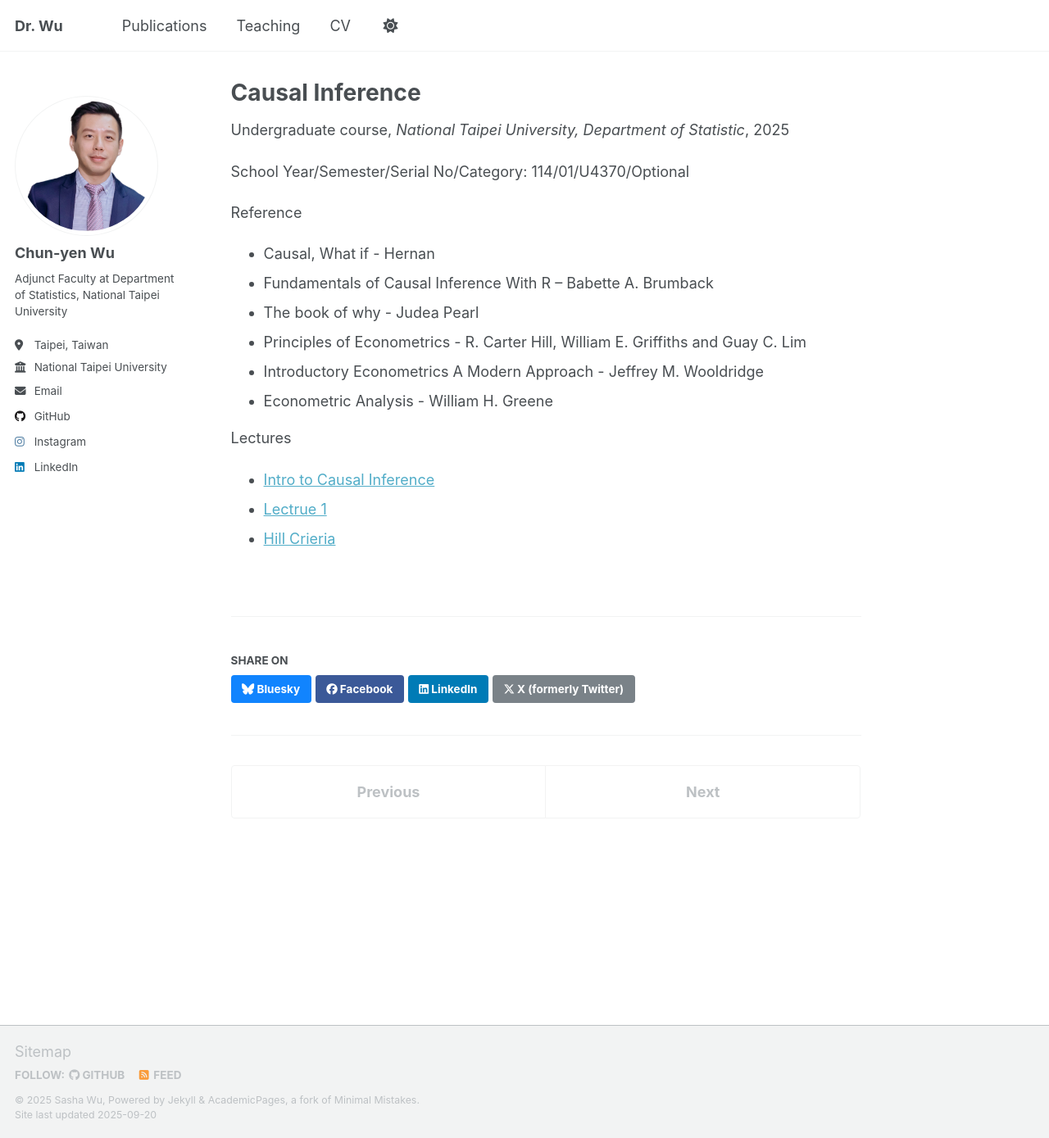
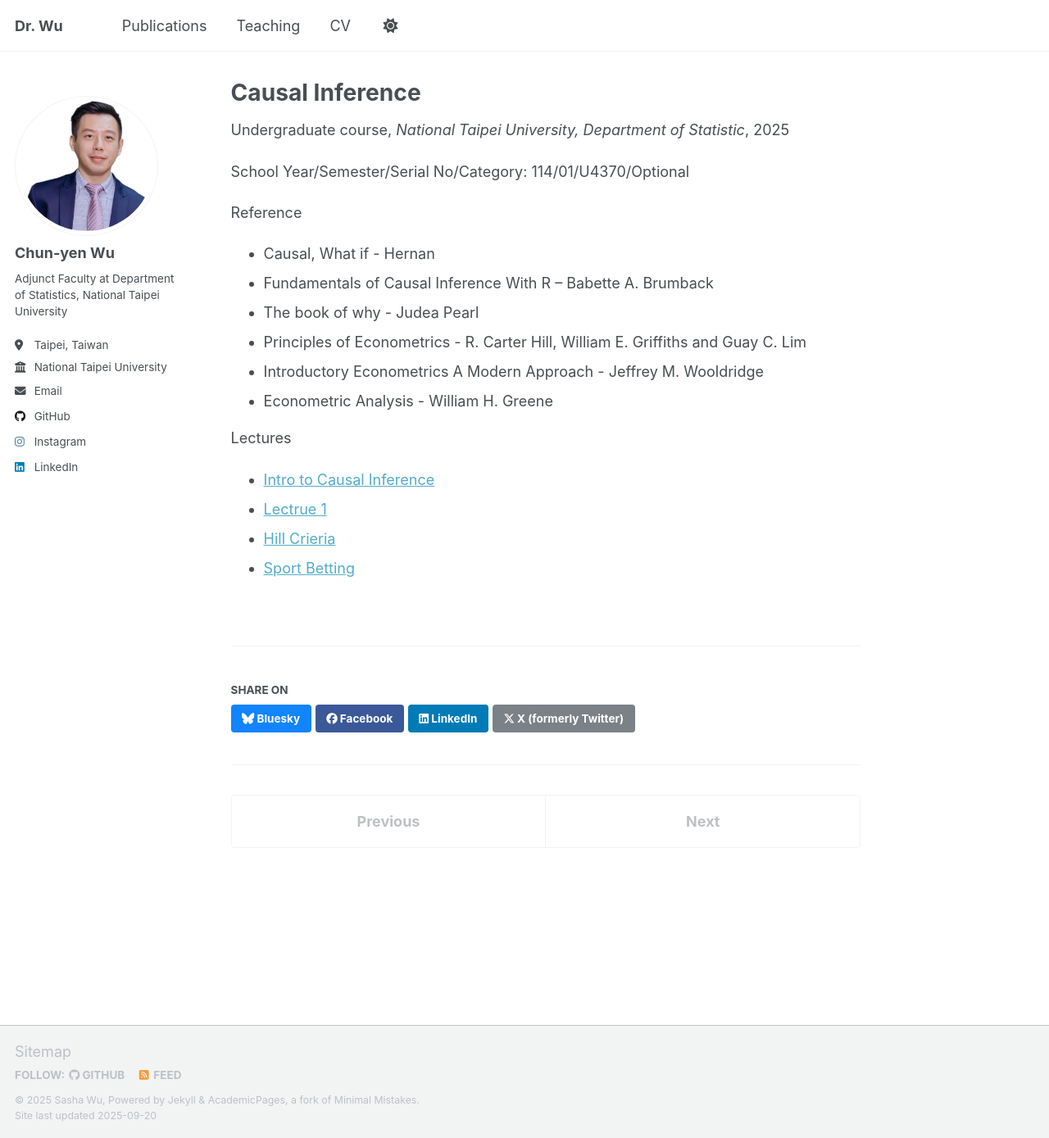
Before and after one commit to SashaWuNYCU/sashawunycu.github.io, a Jekyll site: the page built from _teaching/2025-1st-semester-teaching.md, in a window 1280 px wide and 1389 px high. Shown: the whole window at 82% size. Built offline with Jekyll 4.4.1, drawn with Linux system fonts in a browser that asks for light colours; a script that is not in the unit is left out.

Commit message:
Add Sport Betting pdf ver 250919

```diff
--- a/_teaching/2025-1st-semester-teaching.md
+++ b/_teaching/2025-1st-semester-teaching.md
@@ -22,3 +22,4 @@ Lectures
 - [Intro to Causal Inference](http://sashawunycu.github.io/files/U4370/IntroCausal.pdf)
 - [Lectrue 1](http://sashawunycu.github.io/files/U4370/Lec1.pdf)
 - [Hill Crieria](http://sashawunycu.github.io/files/U4370/HillCriteria.pdf)
+- [Sport Betting](http://sashawunycu.github.io/files/U4370/SportBetting.pdf)
```
Also changed, not shown: 1 other file.
